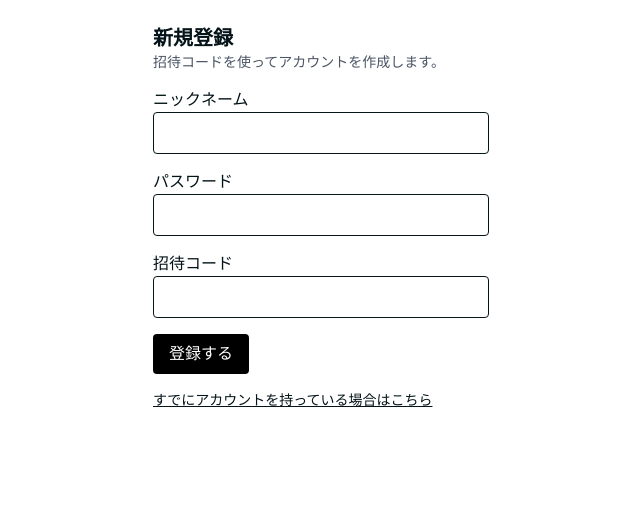
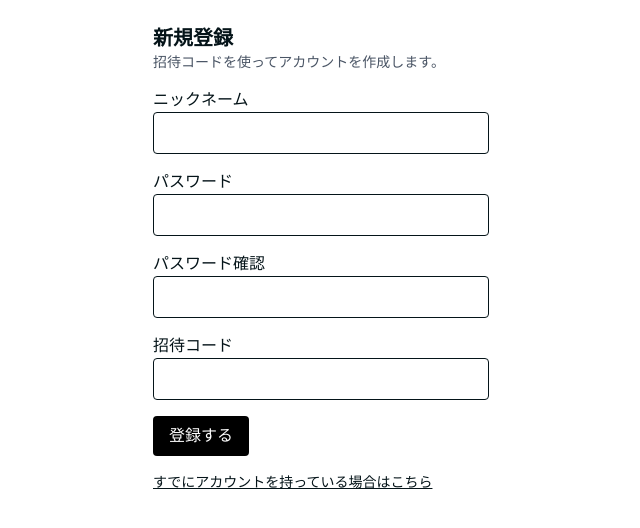
Before and after one commit to dayannne/day-meshi-at-p-next, a Next.js app: page /signup in a window 1280 px wide. Shown: the top 528 px of the page, without its empty margins (319-959 px from the left). Built offline with nearby package versions, Linux system fonts and the light colour scheme.

Commit message:
feat: add password confirmation validation to signup form

```diff
--- a/src/features/auth/actions.ts
+++ b/src/features/auth/actions.ts
@@ -13,6 +13,7 @@ export type AuthActionState = {
   fieldErrors?: {
     nickname?: string[];
     password?: string[];
+    confirmPassword?: string[];
     inviteCode?: string[];
   };
   values?: {
@@ -77,7 +78,7 @@ export async function loginAction(
   });
 
   if (error) {
-    return { error: "ログインに失敗しました。入力内容を確認してください。" };
+    return { error: "ニックネームまたはパスワードが正しくありません" };
   }
 
   redirect("/home/places");
@@ -172,7 +173,7 @@ export async function signupWithInviteAction(
     await deleteCreatedUser(userId);
 
     if (profileError.code === "23505") {
-      return { error: "このニックネームはすでに使用されています。" };
+      return { error: "このニックネームは既に使用されています" };
     }
 
     return { error: "プロフィール作成に失敗しました。もう一度お試しください。" };
--- a/src/features/auth/components/SignupForm.tsx
+++ b/src/features/auth/components/SignupForm.tsx
@@ -13,6 +13,7 @@ export function SignupForm({ initialInviteCode = "" }: SignupFormProps) {
   const [state, formAction, isPending] = useActionState(signupWithInviteAction, {});
   const nicknameError = state.fieldErrors?.nickname?.[0];
   const passwordError = state.fieldErrors?.password?.[0];
+  const confirmPasswordError = state.fieldErrors?.confirmPassword?.[0];
   const inviteCodeError = state.fieldErrors?.inviteCode?.[0];
 
   return (
@@ -60,6 +61,23 @@ export function SignupForm({ initialInviteCode = "" }: SignupFormProps) {
       </label>
 
       <label className="block space-y-1">
+        パスワード確認
+        <input
+          className="w-full rounded border px-3 py-2"
+          name="confirmPassword"
+          type="password"
+          autoComplete="new-password"
+          aria-invalid={confirmPasswordError ? true : undefined}
+          aria-describedby={confirmPasswordError ? "signup-confirm-password-error" : undefined}
+        />
+        {confirmPasswordError ? (
+          <p className="text-sm text-red-600" id="signup-confirm-password-error">
+            {confirmPasswordError}
+          </p>
+        ) : null}
+      </label>
+
+      <label className="block space-y-1">
         招待コード
         <input
           className="w-full rounded border px-3 py-2"
--- a/src/features/auth/schema.ts
+++ b/src/features/auth/schema.ts
@@ -10,19 +10,27 @@ const nicknameSchema = z
   .min(1, "ニックネームを入力してください。")
   .max(50, "ニックネームは50文字以内で入力してください。");
 
+const signupPasswordSchema = z.string().min(8, "パスワードは8文字以上で入力してください。");
+
 export const loginSchema = z.object({
   nickname: nicknameSchema,
   password: z.string().min(1, "パスワードを入力してください。"),
 });
 
-export const signupWithInviteSchema = z.object({
+export const signupWithInviteSchema = z
+  .object({
     nickname: nicknameSchema,
-  password: z.string().min(6, "パスワードは6文字以上で入力してください。"),
+    password: signupPasswordSchema,
+    confirmPassword: z.string(),
     inviteCode: z
       .string()
       .trim()
       .min(1, "招待コードを入力してください。")
       .max(128, "招待コードは128文字以内で入力してください。"),
+  })
+  .refine(({ password, confirmPassword }) => password === confirmPassword, {
+    message: "パスワードが一致しません",
+    path: ["confirmPassword"],
   });
 
 export type LoginInput = z.infer<typeof loginSchema>;
```
Lines whose indentation alone changed are shown as unchanged.
